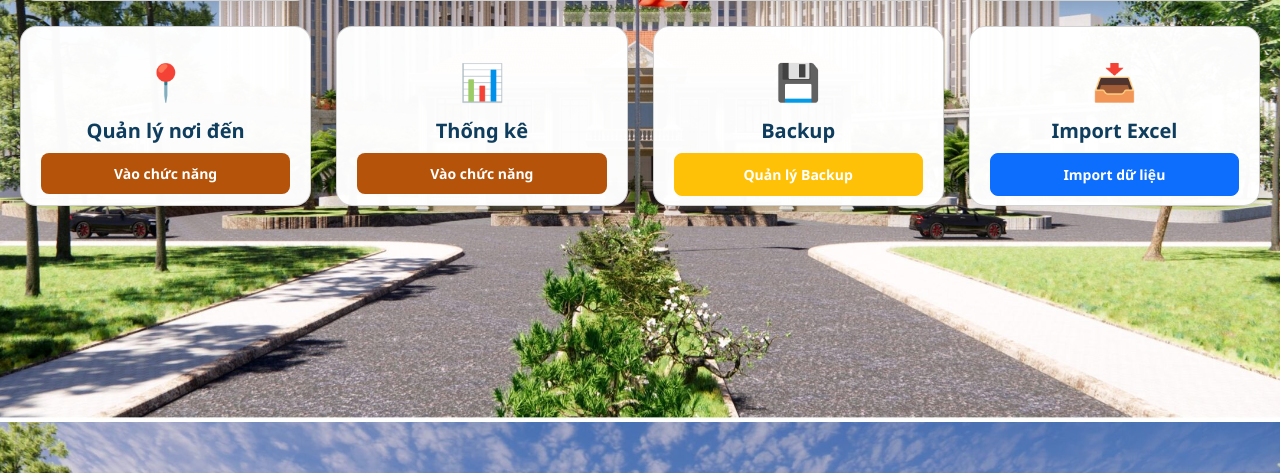
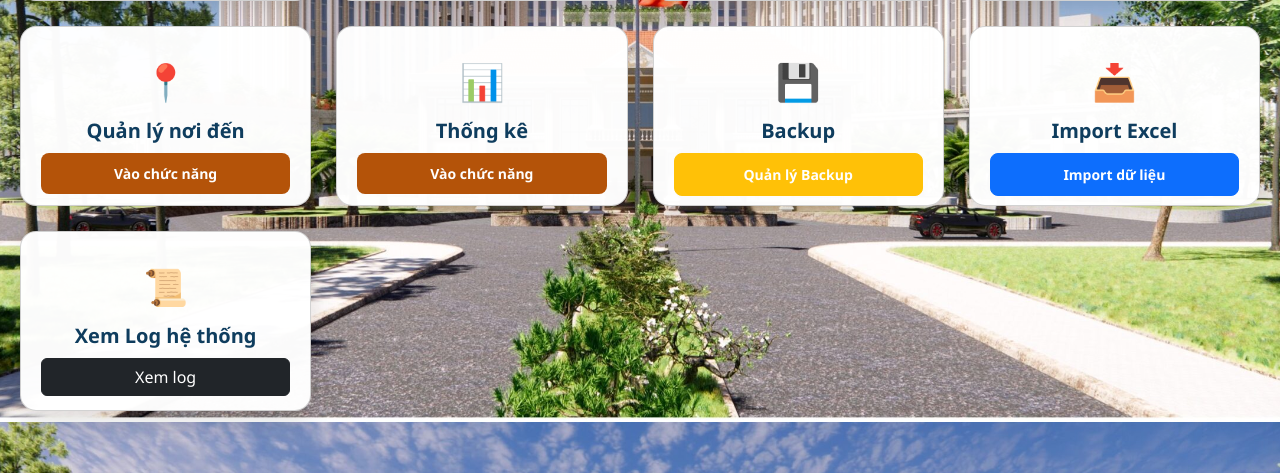
Before and after one commit to conkiencon2016-max/quanly-conglenh, a Flask app: page / in a window 1280 px wide. Shown: the part 378-851 px from the top of the page. Run offline with Flask 3, Linux system fonts and the light colour scheme; a user stored in the database is signed in.

Commit message:
Update home.html

```diff
--- a/templates/home.html
+++ b/templates/home.html
@@ -265,7 +265,15 @@ footer {
     </a>
 </div>
 {% endif %}
-
+{% if session.get("role") == "admin" %}
+<div class="card">
+    <div>
+        <div class="card-icon">📜</div>
+        <h2>Xem Log hệ thống</h2>
+    </div>
+    <button class="btn btn-dark" onclick="loadLogs()">Xem log</button>
+</div>
+{% endif %}
 </section>
 
 <div>
```
